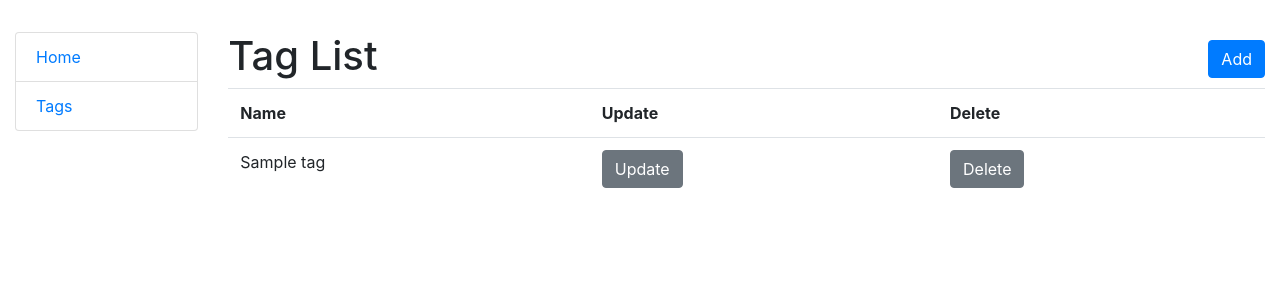
After one commit to dkibalenko/todo-list-mate, a Django app: page /tags/ in a window 1280 px wide. The commit adds this page. Shown: the top 300 px of the page. Run offline with Django 5.2, Linux system fonts and the light colour scheme; tables that the repository leaves empty hold one stand-in row (values such as "Sample post"); some libraries are stand-ins or nearby versions.

Commit message:
Feat: add tag list view

```diff
--- a/templates/sidebar.html
+++ b/templates/sidebar.html
@@ -1,4 +1,4 @@
 <ul class="sidebar-nav list-group">
   <li class="list-group-item"><a href="{% url 'todo_list_app:index' %}">Home</a></li>
-  <li class="list-group-item"><a href="">Tags</a></li>
+  <li class="list-group-item"><a href="{% url 'todo_list_app:tag-list' %}">Tags</a></li>
 </ul>
--- /dev/null
+++ b/templates/todo_list_app/tag_list.html
@@ -0,0 +1,44 @@
+{% extends "base.html" %}
+{% load crispy_forms_filters %}
+
+{% block content %}
+  <h1>
+    Tag List
+    <div style="float:right;">
+      <a href="" class="btn btn-primary link-to-page">
+        Add
+      </a>
+    </div>
+  </h1>
+  {% if tag_list %}
+    <table class="table">
+      <tr>
+        <th>Name</th>
+        <th>Update</th>
+        <th>Delete</th>
+      </tr>
+
+      {% for tag in tag_list %}
+        <tr>
+          <td>
+              {{ tag.name }}
+          </td>
+          <td>
+            <a href="" class="btn btn-secondary">
+              Update
+            </a>
+          </td>
+          <td>
+            <a class="btn btn-secondary"
+              href="">
+              Delete
+            </a>
+          </td>
+        </tr>
+      {% endfor %}
+    </table>
+
+  {% else %}
+      <p>No tags available.</p>
+  {% endif %}
+{% endblock %}
--- a/todo_list_app/urls.py
+++ b/todo_list_app/urls.py
@@ -8,6 +8,7 @@ urlpatterns = [
     path("create/", views.TaskCreteView.as_view(), name="add-task"),
     path("update/<int:pk>/", views.TaskUpdateView.as_view(), name="update-task"),
     path("delete/<int:pk>/", views.TaskDeleteView.as_view(), name="delete-task"),
+    path("tags/", views.TagListView.as_view(), name="tag-list"),
 ]
 
 app_name = "todo_list_app"
--- a/todo_list_app/views.py
+++ b/todo_list_app/views.py
@@ -24,7 +24,15 @@ class TaskUpdateView(generic.UpdateView):
     form_class = TaskForm
     success_url = "/"
 
+
 class TaskDeleteView(generic.DeleteView):
     template_name = "todo_list_app/task_confirm_delete.html"
     model = Task
     success_url = "/"
+
+
+class TagListView(generic.ListView):
+    template_name = "todo_list_app/tag_list.html"
+    model = Tag
+    context_object_name = "tag_list"
+    queryset = Tag.objects.all()
```
